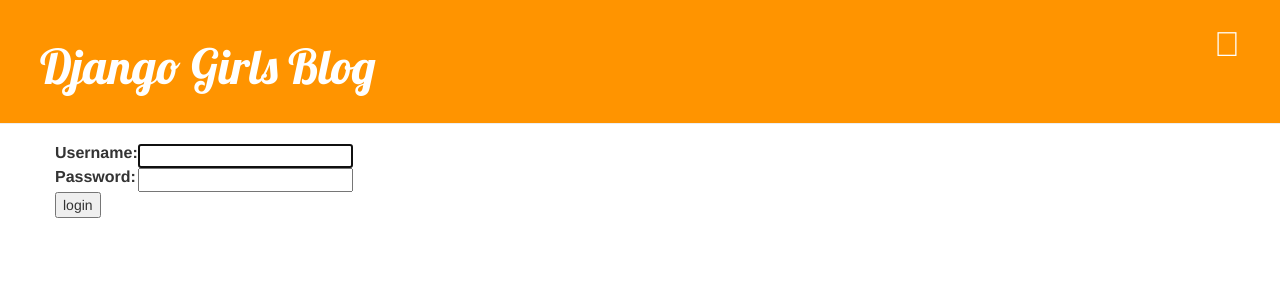
After one commit to nicoman/tutorial_djangogirls, a Django app: page /accounts/login/ in a window 1280 px wide. The commit adds this page. Shown: the top 300 px of the page. Run offline with Django 3.2, Linux system fonts and the light colour scheme; some libraries are stand-ins or nearby versions.

Commit message:
Finished :)

```diff
--- a/mysite/blog/templates/blog/base.html
+++ b/mysite/blog/templates/blog/base.html
@@ -10,9 +10,14 @@
     </head>
     <body>
         <div class="page-header">
-            <a href="{% url 'blog.views.post_new' %}" class="top-menu"><span class="glyphicon glyphicon-plus"></span></a>
+            {% if user.is_authenticated %}
+            <a href="{% url 'post_new' %}" class="top-menu"><span class="glyphicon glyphicon-plus"></span></a>
             <a href="{% url 'post_draft_list' %}" class="top-menu"><span class="glyphicon-edit"></span></a>
-            <h1><a href="">Django Girls Blog</a></h1>
+            <p class="top-menu">Hello {{ user.username }}<small>(<a href="{% url 'django.contrib.auth.views.logout' %}">Log out</a>)</small></p>
+            {% else %}
+            <a href="{% url 'django.contrib.auth.views.login' %}" class="top-menu"><span class="glyphicon-lock"></span></a>
+            {% endif %}
+            <h1><a href="{% url 'post_list' %}">Django Girls Blog</a></h1>
         </div>
         <div class="content container">
             <div class="row">
--- a/mysite/blog/templates/blog/post_detail.html
+++ b/mysite/blog/templates/blog/post_detail.html
@@ -7,8 +7,10 @@
     {% else %}
         <a class="btn btn-default" href="{% url 'post_publish' pk=post.pk %}">Publish</a>
     {% endif %}
+    {% if user.is_authenticated %}
     <a class="btn btn-default" href="{% url 'post_edit' pk=post.pk %}"><span class="glyphicon glyphicon-pencil"></span></a>
     <a class="btn btn-default" href="{% url 'post_remove' pk=post.pk %}"><span class="glyphicon glyphicon-remove"></span></a>
+    {% endif %}
 </div>
 <h1>{{ post.title }}</h1>
 <p>{{ post.text|linebreaks }}</p>
--- /dev/null
+++ b/mysite/blog/templates/registration/login.html
@@ -0,0 +1,24 @@
+{% extends "blog/base.html" %}
+
+{% block content %}
+
+{%if form.errors %}
+<p>Your username and password didn't match. Please try again</p>
+{% endif %}
+
+<form method="post" action="{% url 'django.contrib.auth.views.login' %}">
+{% csrf_token %}
+<table>
+    <tr>
+        <td>{{ form.username.label_tag }}</td>
+        <td>{{ form.username }}</td>
+    </tr>
+    <tr>
+        <td>{{ form.password.label_tag }}</td>
+        <td>{{ form.password }}</td>
+    </tr>
+</table>
+<input type="submit" value="login" />
+<input type="hidden" name="text" value="{{ next }}" />
+</form>
+{% endblock %}
--- a/mysite/blog/urls.py
+++ b/mysite/blog/urls.py
@@ -2,7 +2,7 @@
 from . import views
 
 urlpatterns = patterns('',
-    url(r'^$', views.post_list),
+    url(r'^$', views.post_list, name='post_list'),
     url(r'^post/(?P<pk>[0-9]+)/$', views.post_detail),
     url(r'^post/new/$', views.post_new, name='post_new'),
     url(r'^post/(?P<pk>[0-9]+)/edit/$', views.post_edit, name='post_edit'),
--- a/mysite/mysite/settings.py
+++ b/mysite/mysite/settings.py
@@ -86,3 +86,5 @@
 STATICFILES_DIRS = (
     os.path.join(BASE_DIR, "static"),
 )
+
+LOGIN_REDIRECT_URL = '/'
--- a/mysite/mysite/urls.py
+++ b/mysite/mysite/urls.py
@@ -3,5 +3,7 @@
 
 urlpatterns = patterns('',
     url(r'^admin/', include(admin.site.urls)),
+    url(r'^accounts/login/$', 'django.contrib.auth.views.login'),
+    url(r'^accounts/logout/$', 'django.contrib.auth.views.logout', {'next_page': '/'}),
     url(r'', include('blog.urls')),
 )
```
Also changed, not shown: mysite/blog/templates/registration/__init__.py (added).
